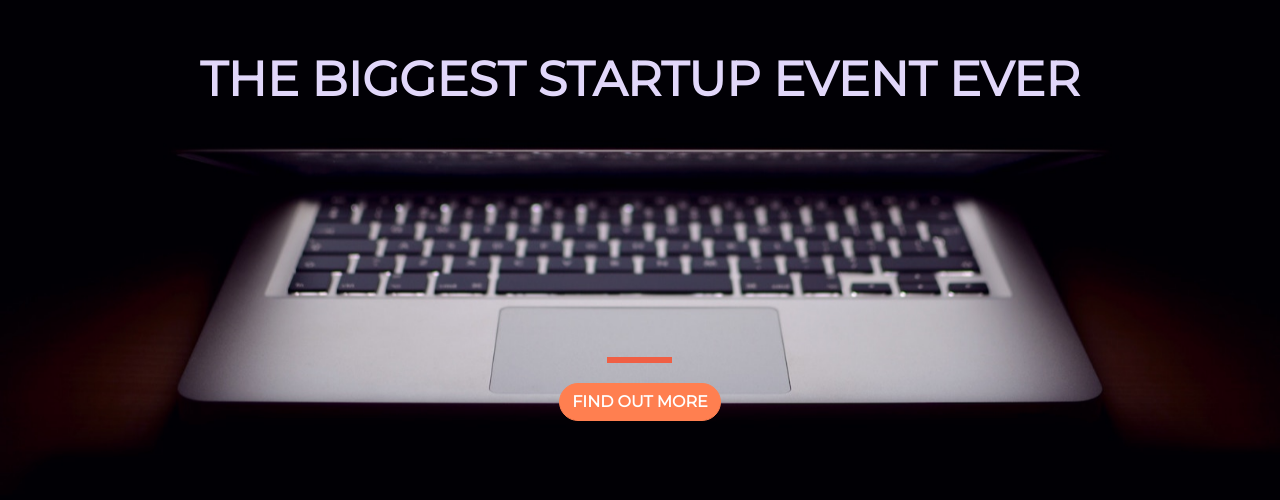
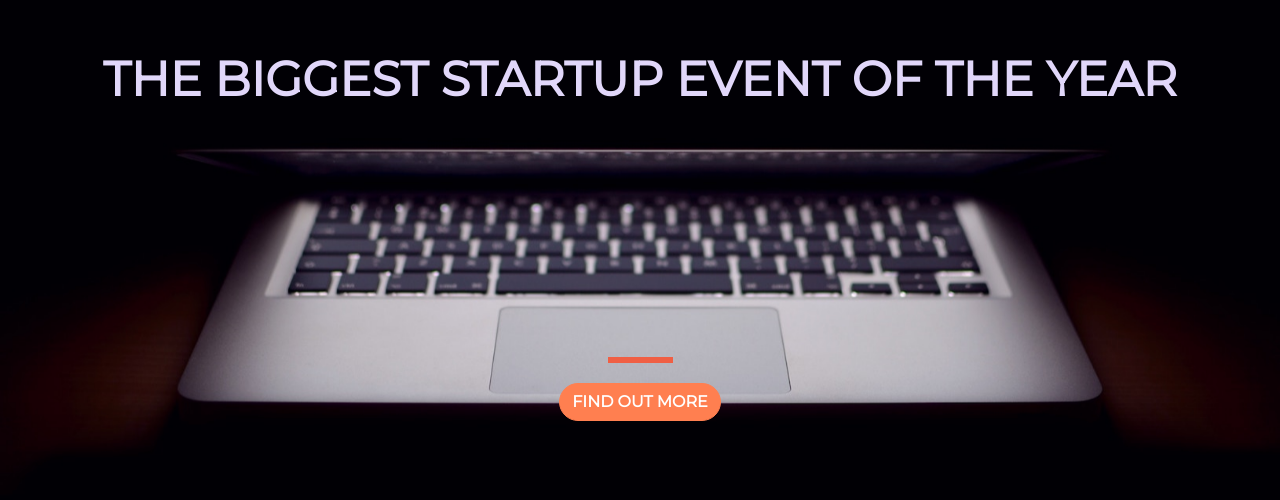
Before and after one commit to emanndev/emanndev.github.io, a plain HTML site: page index.html in a window 1280 px wide. Shown: the part 164-664 px from the top of the page. Drawn offline with nearby package versions, Linux system fonts and the light colour scheme.

Commit message:
index.html

```diff
--- a/index.html
+++ b/index.html
@@ -18,7 +18,7 @@
     <div class="container d-flex align-items-center h-100 justify-content-center">
       <div class="row">
       <header class="text-center col-12">
-    <h1 class="text-uppercase"><strong>The Biggest startup event ever </strong></h1>
+    <h1 class="text-uppercase"><strong>The Biggest startup event of the year </strong></h1>
   </header>
   <div class="buffer col-12"></div>
   <section class="text-center col-12">
```
